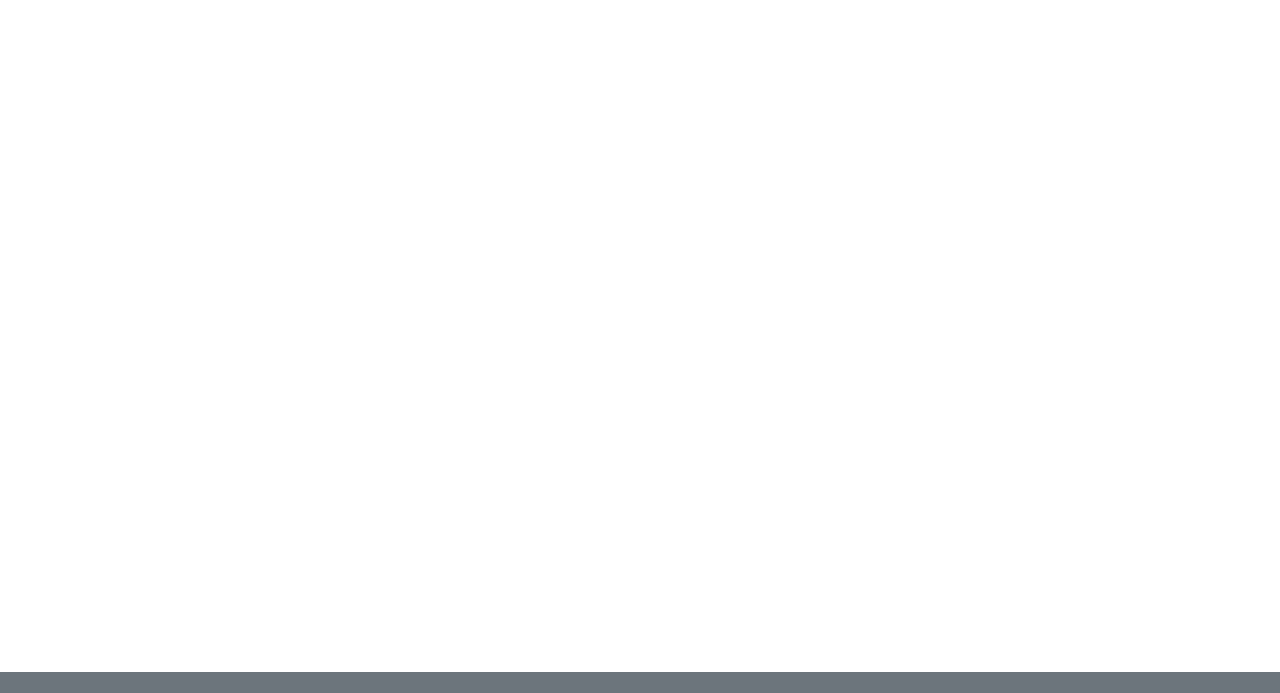
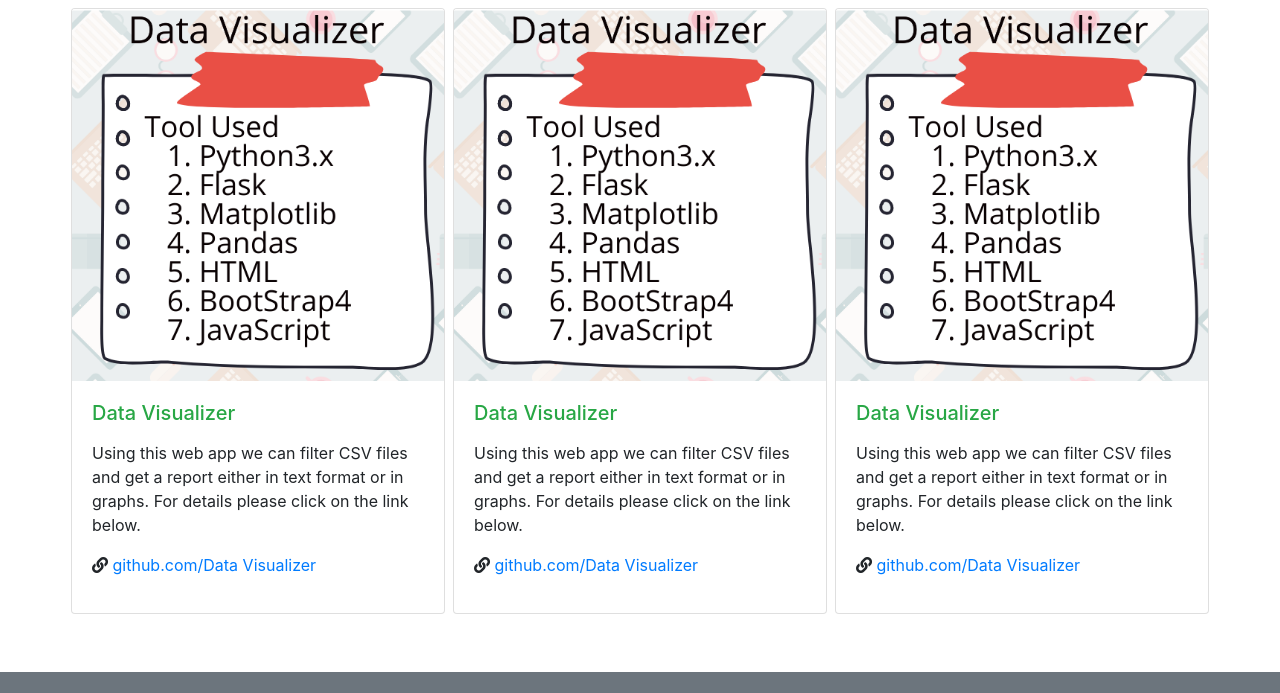
Before and after one commit to Swaraj-Deep/SwarajDeep.github.io, a plain HTML site: page html/projects.html in a window 1280 px wide. Shown: the part 56-749 px from the top of the page. Drawn offline with Linux system fonts and the light colour scheme.

Commit message:
Added Images

```diff
--- a/html/projects.html
+++ b/html/projects.html
@@ -34,21 +34,62 @@
                         <a class="nav-link" href="projects.html" onclick="check_link (this);">Projects<span
                                 class="sr-only">(current)</span></a>
                     </li>
-                    <li class="nav-item active">
-                        <a class="nav-link" href="education.html" onclick="check_link (this);">Education</a>
-                    </li>
                 </ul>
             </div>
         </nav>
-        <main class="flex-fill pt-3">
-
+        <main class="flex-fill pt-1">
+            <div class="container px-1">
+                <div class="row px-2 pt-1">
+                    <div class="col col-md-4 px-1">
+                        <div class="card">
+                            <img class="card-img-top" src="../static/images/proj_data_visualizer/data_visualizer_st.png"
+                                alt="Card image cap">
+                            <div class="card-body bg-transparent">
+                                <h5 class="card-title text-success">Data Visualizer</h5>
+                                <p class="card-text pt-1">
+                                    Using this web app we can filter CSV files and get a report either in text format or in graphs. For details please click on the link below.
+                                </p>
+                                <p><i class="fas fa-link"></i> <a href="https://github.com/Swaraj-Deep/data_visualizer"
+                                    target="_blank">github.com/Data Visualizer</a></p>
+                            </div>
+                        </div>
+                    </div>
+                    <div class="col col-md-4 px-1">
+                        <div class="card">
+                            <img class="card-img-top" src="../static/images/proj_data_visualizer/data_visualizer_st.png"
+                                alt="Card image cap">
+                            <div class="card-body bg-transparent">
+                                <h5 class="card-title text-success">Data Visualizer</h5>
+                                <p class="card-text pt-1">
+                                    Using this web app we can filter CSV files and get a report either in text format or in graphs. For details please click on the link below.
+                                </p>
+                                <p><i class="fas fa-link"></i> <a href="https://github.com/Swaraj-Deep/data_visualizer"
+                                    target="_blank">github.com/Data Visualizer</a></p>
+                            </div>
+                        </div>
+                    </div>
+                    <div class="col col-md-4 px-1">
+                        <div class="card">
+                            <img class="card-img-top" src="../static/images/proj_data_visualizer/data_visualizer_st.png"
+                                alt="Card image cap">
+                            <div class="card-body bg-transparent">
+                                <h5 class="card-title text-success">Data Visualizer</h5>
+                                <p class="card-text pt-1">
+                                    Using this web app we can filter CSV files and get a report either in text format or in graphs. For details please click on the link below.
+                                </p>
+                                <p><i class="fas fa-link"></i> <a href="https://github.com/Swaraj-Deep/data_visualizer"
+                                    target="_blank">github.com/Data Visualizer</a></p>
+                            </div>
+                        </div>
+                    </div>
+                </div>
+            </div>
         </main>
         <footer>
             <nav class="navbar navbar-secondary bg-secondary">
                 <div class="container-fluid pt-3">
                     <p style="color : white;">
-                        Made with <i class="fab fa-github"></i> and <i
-                            class="fas fa-coffee fa-fw"></i> by Swaraj Deep.
+                        Made with <i class="fab fa-github"></i> and <i class="fas fa-coffee fa-fw"></i> by Swaraj Deep.
                     </p>
                 </div>
             </nav>
```
Also changed, not shown: html/education.html (deleted, +0 -65 lines), index.html (+0 -3 lines), static/images/proj_data_visualizer/data_vis_1.png (added), static/images/proj_data_visualizer/data_vis_10.png (added), static/images/proj_data_visualizer/data_vis_11.png (added), static/images/proj_data_visualizer/data_vis_12.png (added), static/images/proj_data_visualizer/data_vis_13.png (added), static/images/proj_data_visualizer/data_vis_14.png (added), static/images/proj_data_visualizer/data_vis_2.png (added), static/images/proj_data_visualizer/data_vis_3.png (added), static/images/proj_data_visualizer/data_vis_4.png (added), static/images/proj_data_visualizer/data_vis_5.png (added), static/images/proj_data_visualizer/data_vis_6.png (added), static/images/proj_data_visualizer/data_vis_7.png (added), 4 more files.
